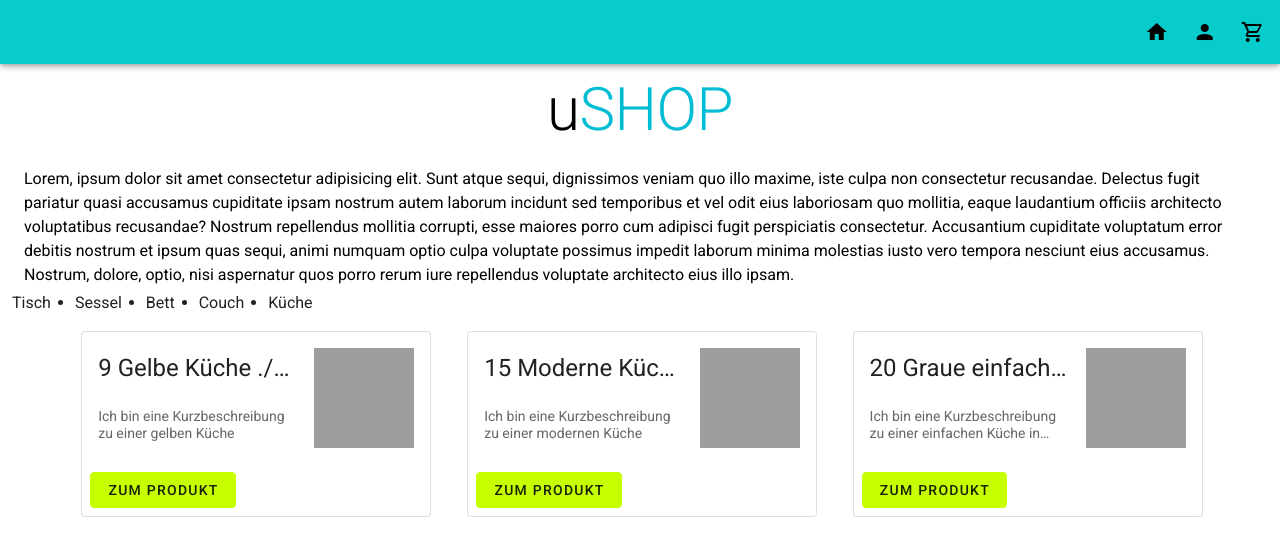
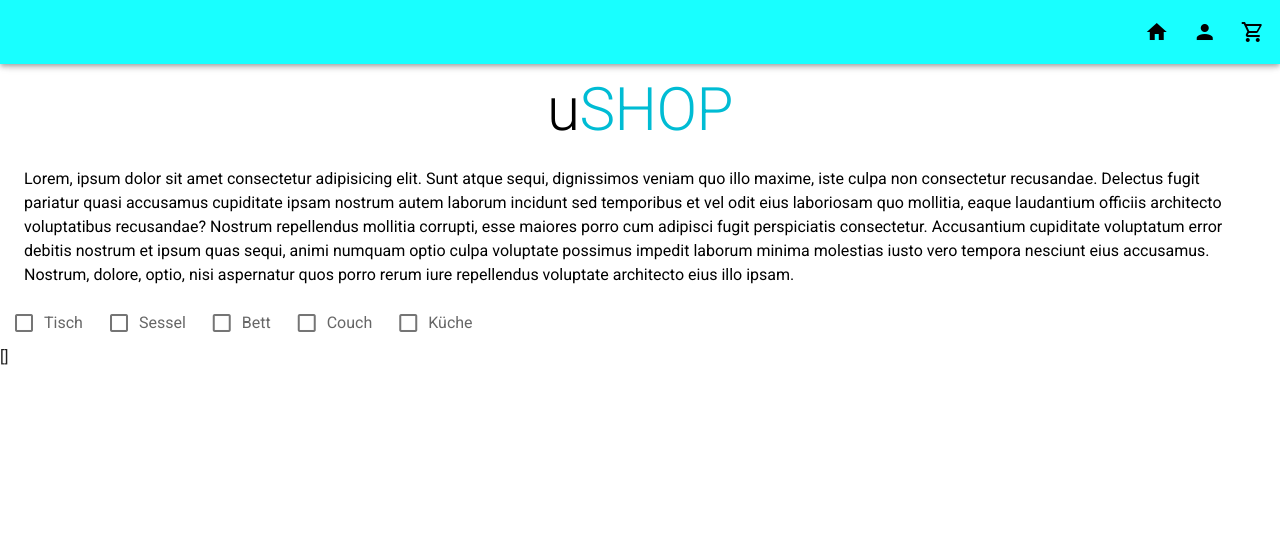
Before and after one commit to BenjaminStauf/uShop, a Vue app in the folder Frontend/: page / in a window 1280 px wide. Shown: the top 556 px of the page. Built offline with nearby package versions, Linux system fonts and the light colour scheme.

Commit message:
Filter fast fertig

```diff
--- a/Frontend/src/App.vue
+++ b/Frontend/src/App.vue
@@ -1,6 +1,6 @@
 <template>
   <v-app>
-    <v-app-bar color="#08CCCB" app>
+    <v-app-bar color="cyan accent-2" app>
       <!-- <v-app-bar-nav-icon></v-app-bar-nav-icon> -->
 
       <v-spacer></v-spacer>
--- a/Frontend/src/views/Shop.vue
+++ b/Frontend/src/views/Shop.vue
@@ -18,15 +18,20 @@
 		<!-- Filter -->
 		<v-row class="text-center">
 			<ul v-for="Kategorie in $store.state.Kategorien" :key="Kategorie.ID">
-		  <li>{{Kategorie.Name}}</li>
+				<v-checkbox
+					color="cyan darken-2 "
+					v-bind:label="Kategorie.Name"
+					v-bind:value="Kategorie.Name"
+					v-model="selected"
+				></v-checkbox>
 			</ul>
 		</v-row>
-
+		<p>{{ selected }}</p>
 		<!-- Produkte anzeigen -->
 		<v-container class="d-flex flex-wrap justify-space-around">
 			<div v-for="produkte in $store.state.produkte" :key="produkte.ID">
 				<!-- Filter -->
-        <div v-if="produkte.Kategorie == 'Küche'">
+				<div v-if="selected.includes(produkte.Kategorie)">
 					<v-card outlined width="350px" class="ma-4">
 						<v-list-item three-line>
 							<v-list-item-content>
@@ -69,10 +74,11 @@
 <script>
 export default {
 	name: 'Shop',
-  data(){
-	  return{
-		  name: "Test"
-	  }
-  }
+	data() {
+		return {
+			name: 'Test',
+			selected: [],
+		};
+	},
 };
 </script>
```
Also changed, not shown: 1 other file (tests, documents, lock files or other folders). Lines whose indentation alone changed are shown as unchanged.
